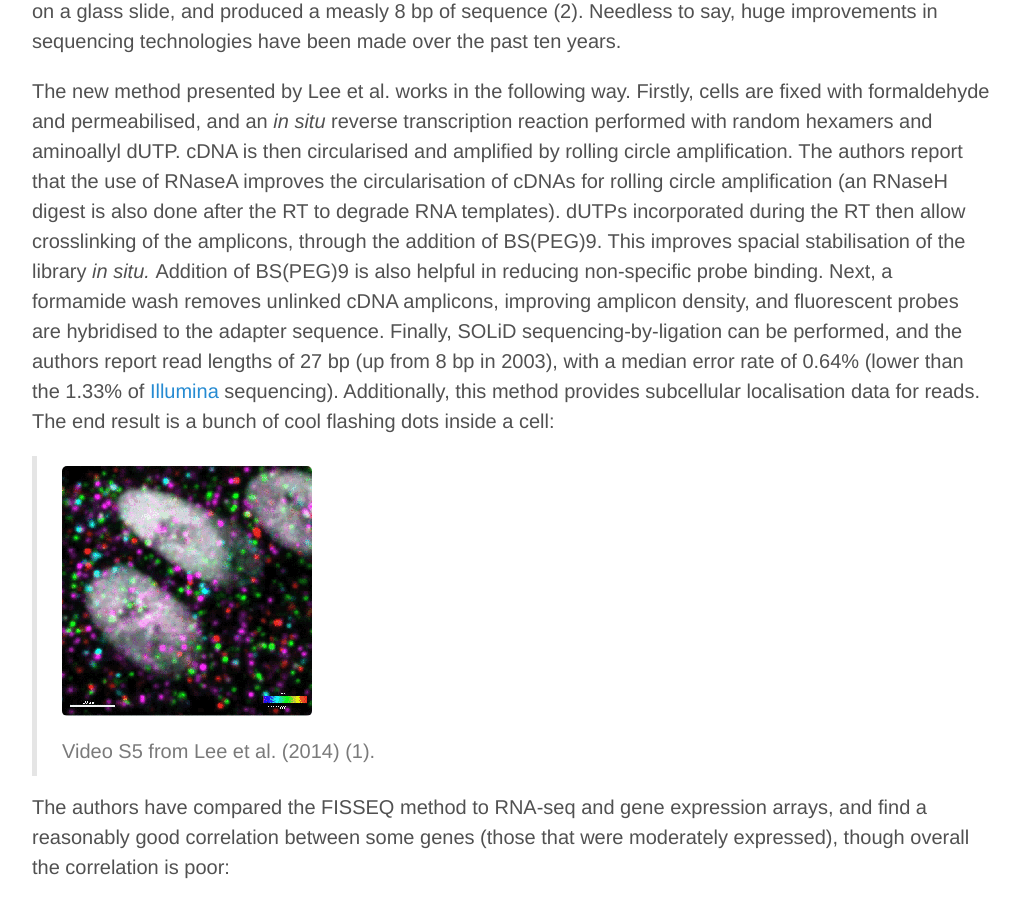
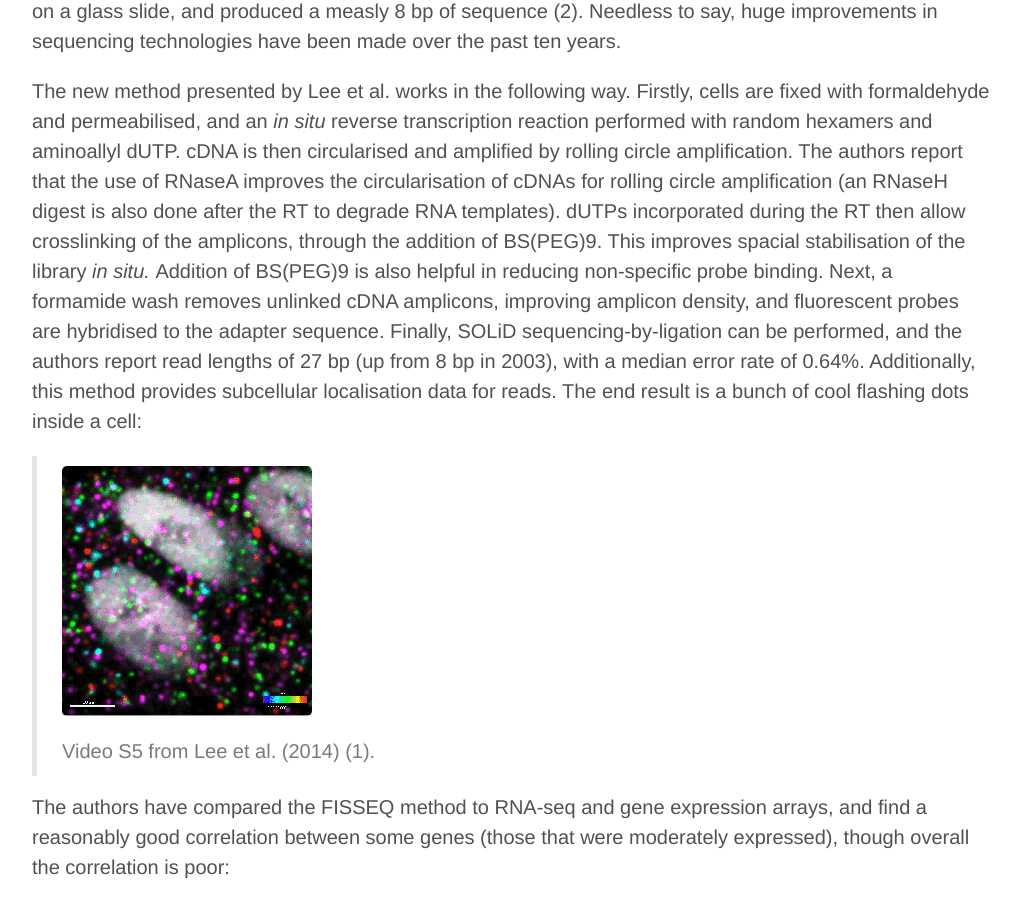
Before and after one commit to timoast/timoast.github.io, a Jekyll site: the page built from _posts/2014-03-04-highly-multiplexed-subcellular-rna-sequencing-in-situ.html, in a window 1280 px wide and 900 px high, scrolled down 485 px. Shown: the whole window, without its empty margins (128-1148 px from the left). Built offline with Jekyll 4.4.1, drawn with Linux system fonts in a browser that asks for light colours; Markdown is read by kramdown in place of the engine named in the settings.

Commit message:
Update post

```diff
--- a/_posts/2014-03-04-highly-multiplexed-subcellular-rna-sequencing-in-situ.html
+++ b/_posts/2014-03-04-highly-multiplexed-subcellular-rna-sequencing-in-situ.html
@@ -16,7 +16,7 @@ author:
 ---
 <p>An improved method capable of sequencing RNA inside fixed cells (FISSEQ) was published in the early issue of <i>Science</i> last week, titled <i>Highly Multiplexed Subcellular RNA Sequencing in Situ </i>(1). It's an interesting method, and I'm going to go over it briefly here.</p>
 <p>Firstly, the method is not new; it was developed in 2003, and this is stated in the first paragraph of the paper. The original 2003 method was conceptually the same, involving sequencing of DNA bases through the incorporation of fluorescent nucleotides. However, this was only capable of sequencing libraries fixed in gel on a glass slide, and produced a measly 8 bp of sequence (2). Needless to say, huge improvements in sequencing technologies have been made over the past ten years.</p>
-<p>The new method presented by Lee et al. works in the following way. Firstly, cells are fixed with formaldehyde and permeabilised, and an <em>in situ</em> reverse transcription reaction performed with random hexamers and aminoallyl dUTP. cDNA is then circularised and amplified by rolling circle amplification. The authors report that the use of RNaseA improves the circularisation of cDNAs for rolling circle amplification (an RNaseH digest is also done after the RT to degrade RNA templates). dUTPs incorporated during the RT then allow crosslinking of the amplicons, through the addition of BS(PEG)9. This improves spacial stabilisation of the library <em>in situ</em><em>. </em>Addition of BS(PEG)9 is also helpful in reducing non-specific probe binding. Next, a formamide wash removes unlinked cDNA amplicons, improving amplicon density, and fluorescent probes are hybridised to the adapter sequence. Finally, SOLiD sequencing-by-ligation can be performed, and the authors report read lengths of 27 bp (up from 8 bp in 2003), with a median error rate of 0.64% (lower than the 1.33% of <a href="http://res.illumina.com/documents/products/datasheets/datasheet_genomic_sequence.pdf" target="_blank">Illumina</a> sequencing). Additionally, this method provides subcellular localisation data for reads. The end result is a bunch of cool flashing dots inside a cell:</p>
+<p>The new method presented by Lee et al. works in the following way. Firstly, cells are fixed with formaldehyde and permeabilised, and an <em>in situ</em> reverse transcription reaction performed with random hexamers and aminoallyl dUTP. cDNA is then circularised and amplified by rolling circle amplification. The authors report that the use of RNaseA improves the circularisation of cDNAs for rolling circle amplification (an RNaseH digest is also done after the RT to degrade RNA templates). dUTPs incorporated during the RT then allow crosslinking of the amplicons, through the addition of BS(PEG)9. This improves spacial stabilisation of the library <em>in situ</em><em>. </em>Addition of BS(PEG)9 is also helpful in reducing non-specific probe binding. Next, a formamide wash removes unlinked cDNA amplicons, improving amplicon density, and fluorescent probes are hybridised to the adapter sequence. Finally, SOLiD sequencing-by-ligation can be performed, and the authors report read lengths of 27 bp (up from 8 bp in 2003), with a median error rate of 0.64%. Additionally, this method provides subcellular localisation data for reads. The end result is a bunch of cool flashing dots inside a cell:</p>
 <blockquote><p><img src="/assets/s5_reduced1.gif" width="250" height="250" /></p>
 <p>Video S5 from Lee et al. (2014) (1).</p></blockquote>
 <p>The authors have compared the FISSEQ method to RNA-seq and gene expression arrays, and find a reasonably good correlation between some genes (those that were moderately expressed), though overall the correlation is poor:</p>
```
Also changed, not shown: 3 other files.
